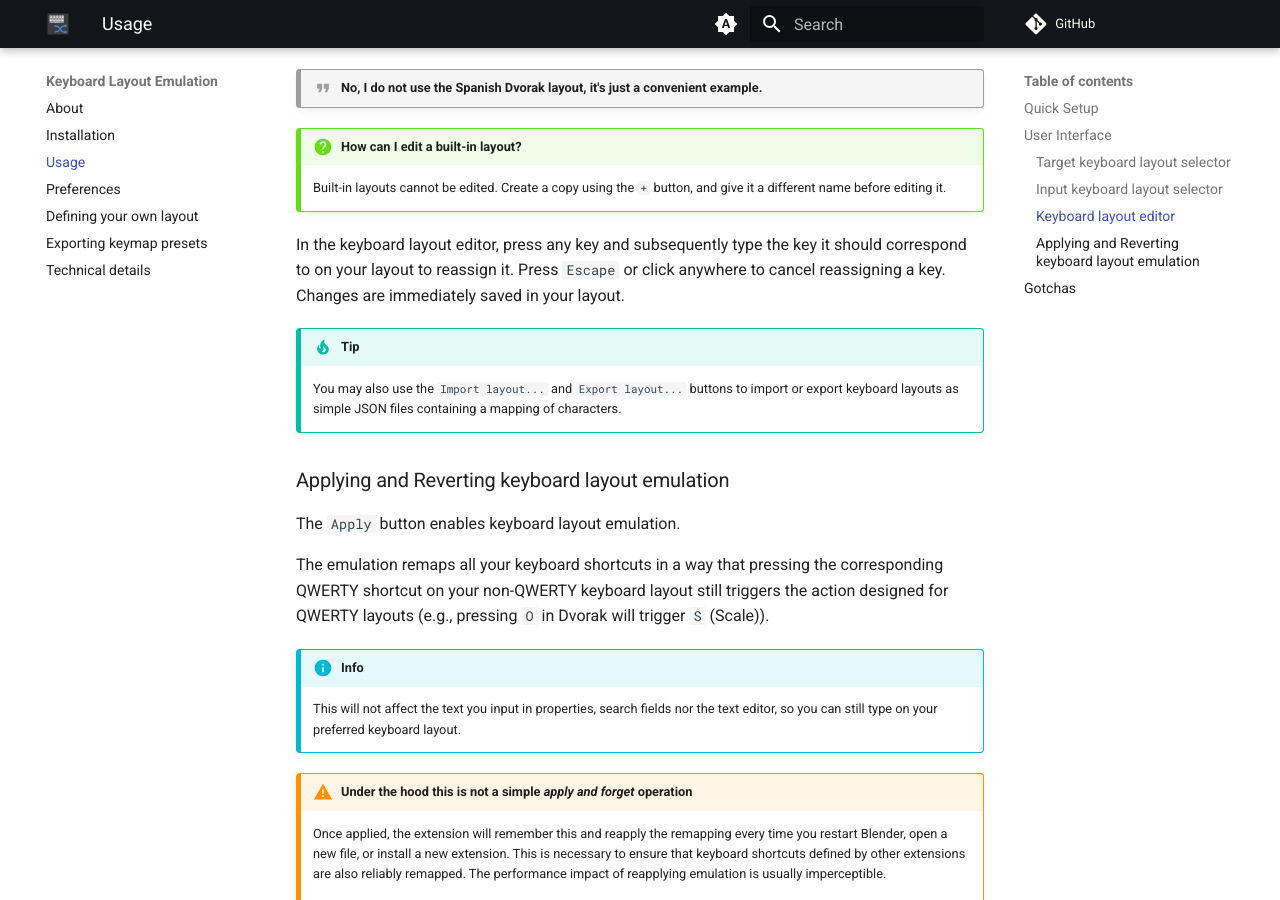
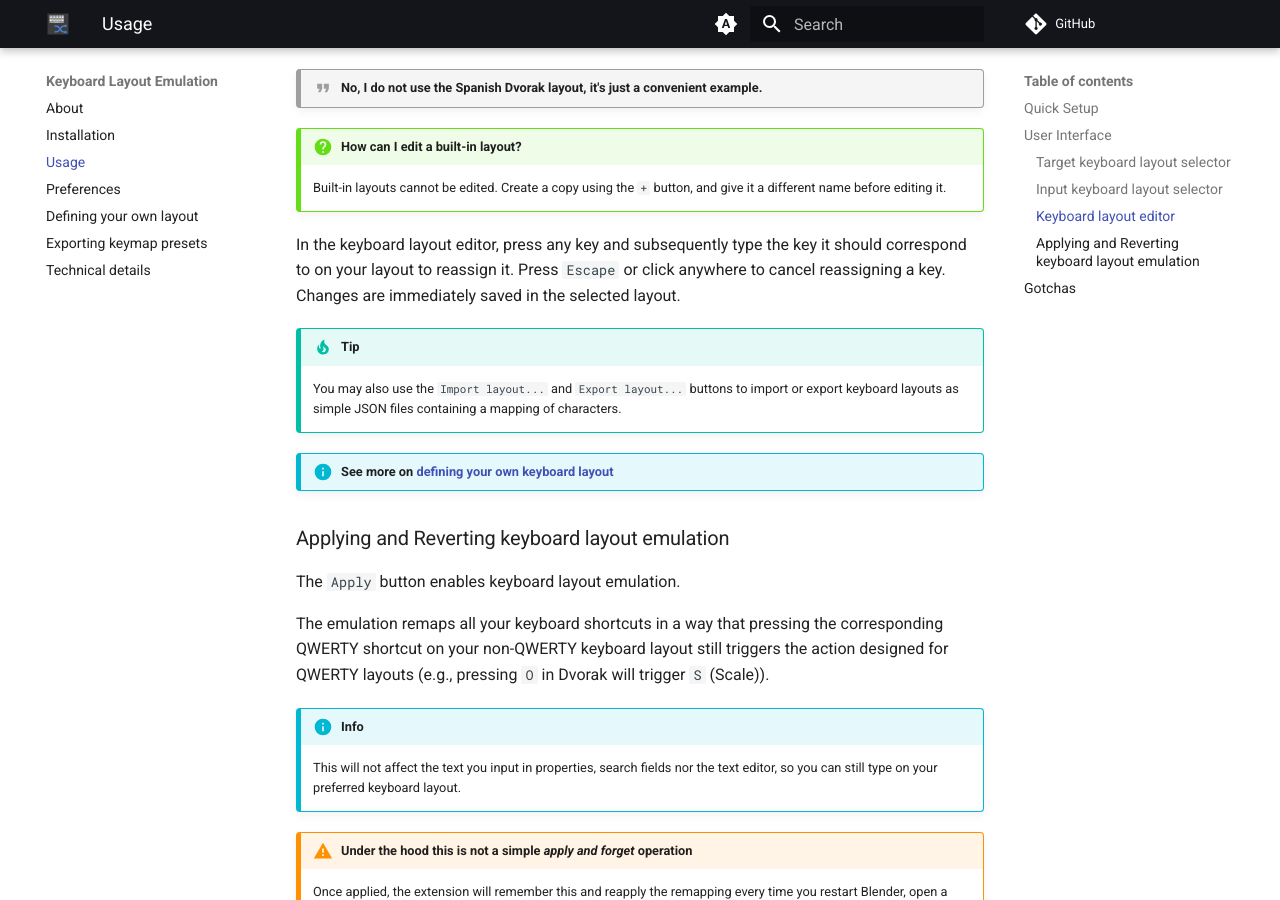
Before and after one commit to endorh/blender-keyboard-layout-emulation, an MkDocs documentation site: the page built from docs/usage.md, in a window 1280 px wide and 900 px high, scrolled down 1704 px. Built offline with MkDocs 1.6.1 and Material for MkDocs 9.7.7, drawn with Linux system fonts in a browser that asks for light colours; comment, search, counter and statistics services are not loaded.

Commit message:
Minor improvements.

```diff
--- a/docs/usage.md
+++ b/docs/usage.md
@@ -58,12 +58,14 @@ Press the pencil button to reveal the keyboard layout editor.
 In the keyboard layout editor, press any key and subsequently type the key
 it should correspond to on your layout to reassign it.
 Press `Escape` or click anywhere to cancel reassigning a key.
-Changes are immediately saved in your layout.
+Changes are immediately saved in the selected layout.
 
 !!! tip
     You may also use the `Import layout...` and `Export layout...` buttons to
     import or export keyboard layouts as simple JSON files containing a mapping
     of characters.
+
+!!! info "See more on [defining your own keyboard layout](defining-your-own-keyboard-layout.md)"
 
 ### Applying and Reverting keyboard layout emulation
 The `Apply` button enables keyboard layout emulation.
```
Also changed, not shown: docs/index.md (+2 -2 lines), docs/installation.md (+3 -3 lines).
